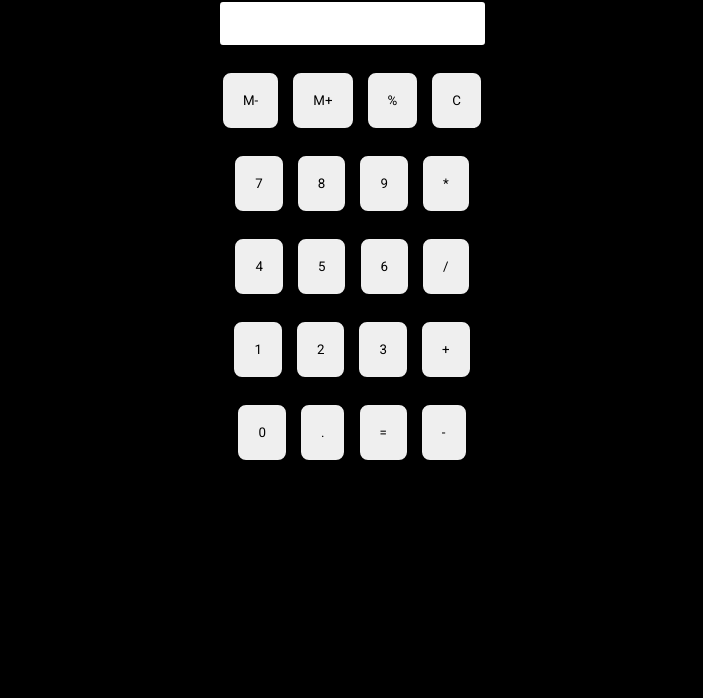
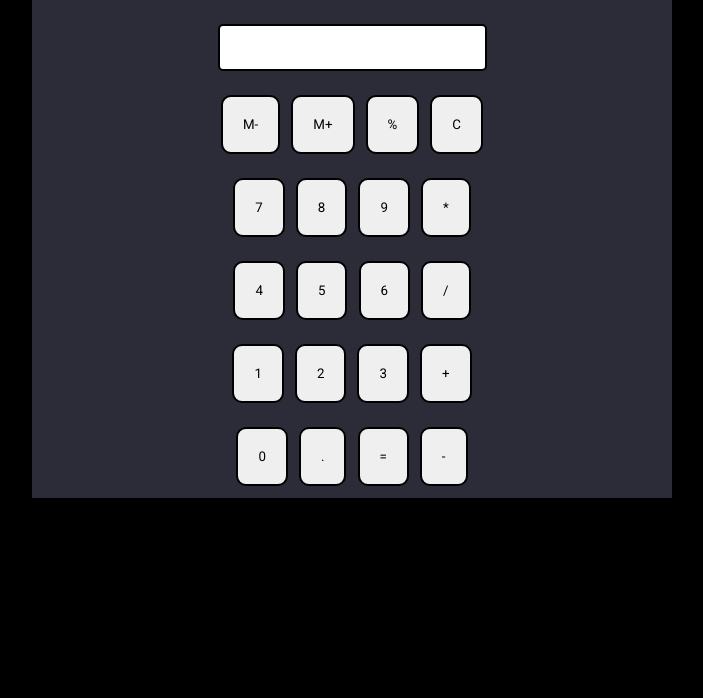
Before and after one commit to Gaurav-Singh-Heer/My-Projects, a plain HTML site: page Calculator/index.html in a window 1280 px wide. Shown: the part 102-800 px from the top of the page, without its empty margins (288-991 px from the left). Drawn offline with Linux system fonts and the light colour scheme; a web font is replaced by a local one.

Commit message:
css aligned

```diff
--- a/Calculator/index.html
+++ b/Calculator/index.html
@@ -20,6 +20,7 @@
     </style>
 </head>
 <body>
+    <div id="content">
         <h1 class="text-center">Welcome to Calculate Me</h1>
         <div class="container flex flex-col items-center mx-auto mv-40">
 
@@ -64,6 +65,8 @@
             </div>
 
         </div>
+    </div>
+
     <script src="script.js"></script>
 </body>
 </html>
--- a/Calculator/style.css
+++ b/Calculator/style.css
@@ -47,3 +47,10 @@ body{
     border: 2px solid black;
     border-radius: 5px;
 }
+#content{
+    background-color: rgb(44, 44, 57);
+    width: 50%;
+    position: absolute;
+    right: 25vw;
+    bottom: 25vh;
+}
```
Lines whose indentation alone changed are shown as unchanged.
